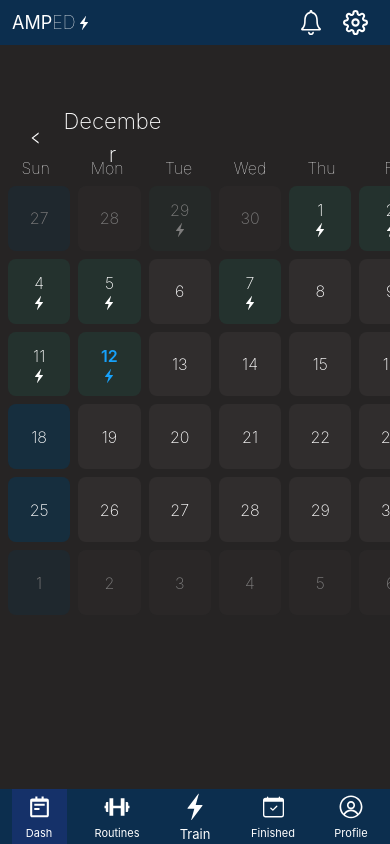
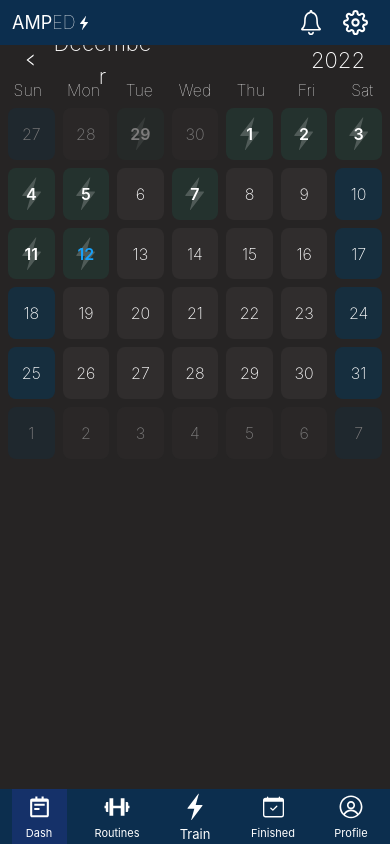
Before and after one commit to ryanhartwig/amped, a React (Create React App) app in the folder frontend/: page /home/dash in a window 390 px wide. Built offline with nearby package versions, Linux system fonts and the light colour scheme.

Commit message:
Fix responsivity issues with Calendar

```diff
--- a/frontend/src/components/calendar/Calendar.css
+++ b/frontend/src/components/calendar/Calendar.css
@@ -4,8 +4,11 @@
   justify-content: center;
   align-items: center;
 
-  width: 500px;
-  height: 500px;
+  width: 100vw;
+  height: 50vh;
+
+  min-width: 320px;
+  min-height: 320px;
 }
 
 .Calendar-period {
--- a/frontend/src/components/calendar/Calendar.tsx
+++ b/frontend/src/components/calendar/Calendar.tsx
@@ -59,11 +59,11 @@ export const Calendar = () => {
       {/* Year/Month Select */}
       <div className='Calendar-period noselect'>
         <div className='Calendar-period-month'>
-          <ReactIconButton onClick={() => onMonthSwitch(0)} style={{borderRadius: '12px'}}>
+          <ReactIconButton buttonSize='30px' onClick={() => onMonthSwitch(0)} style={{borderRadius: '12px'}}>
             <AiOutlineLeft size={15}/>
           </ReactIconButton>
           <h2>{months[viewing.month]}</h2>
-          { !blockInc && <ReactIconButton onClick={() => onMonthSwitch(2)} style={{borderRadius: '12px'}}>
+          { !blockInc && <ReactIconButton buttonSize='30px' onClick={() => onMonthSwitch(2)} style={{borderRadius: '12px'}}>
             <AiOutlineRight size={15}/>
           </ReactIconButton>}
         </div>
--- a/frontend/src/components/calendar/Day.css
+++ b/frontend/src/components/calendar/Day.css
@@ -5,12 +5,16 @@
 
   width: calc(100% / 7);
   height: calc(100% / 6);
+  max-width: calc(100% / 7);
+  max-height: calc(100% / 6);
 
   padding: 4px;
 
 }
 
 .Day-content {
+  position: relative;
+
   display: flex;
   justify-content: center;
   align-items: center;
@@ -21,6 +25,10 @@
 
   width: 100%;
   height: 100%;
+  max-width: 100%;
+  max-height: 100%;
+
+  overflow:hidden;
 }
 
 .Day p {
@@ -44,3 +52,14 @@
 .Day-content.session {
   background: rgba(32, 87, 74, 0.294) !important;
 }
+.Day-content-flash {
+  position: absolute;
+  z-index: 0;
+
+  color: rgba(255, 255, 255, 0.2);
+}
+.Day-content.session p {
+  position: absolute;
+  font-weight: 600;
+  z-index: 1;
+}
--- a/frontend/src/components/calendar/Day.tsx
+++ b/frontend/src/components/calendar/Day.tsx
@@ -31,8 +31,9 @@ export const Day = ({date, viewing}: DayProps) => {
         {ss},
         {session}
       )}>
+        {session ? <IoIosFlash size={'80%'} className='Day-content-flash' /> : <></>}
         <p>{date.getDate()}</p>
-        {session ? <IoIosFlash /> : <></>}
+
       </div>
     </div>
   )
--- a/frontend/src/views/sub/Dash.css
+++ b/frontend/src/views/sub/Dash.css
@@ -1,4 +1,4 @@
 .Dash {
-  margin: 20% auto;
+  margin: 0 auto;
   width: fit-content;
 }
```
